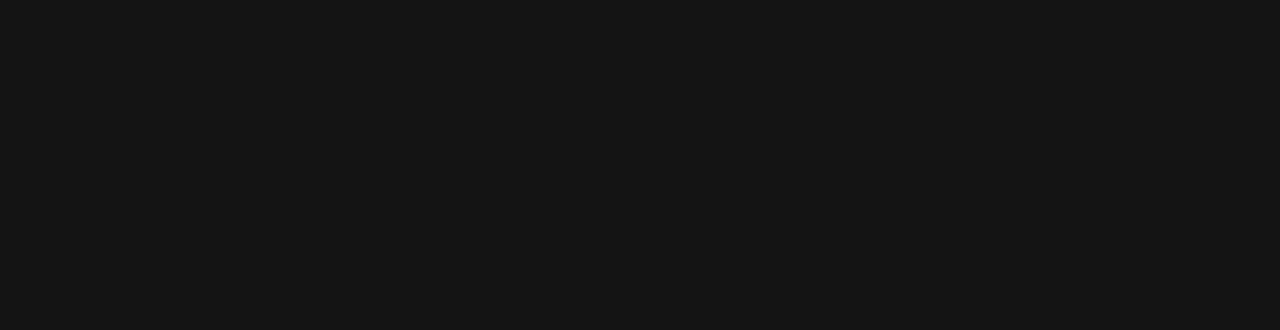
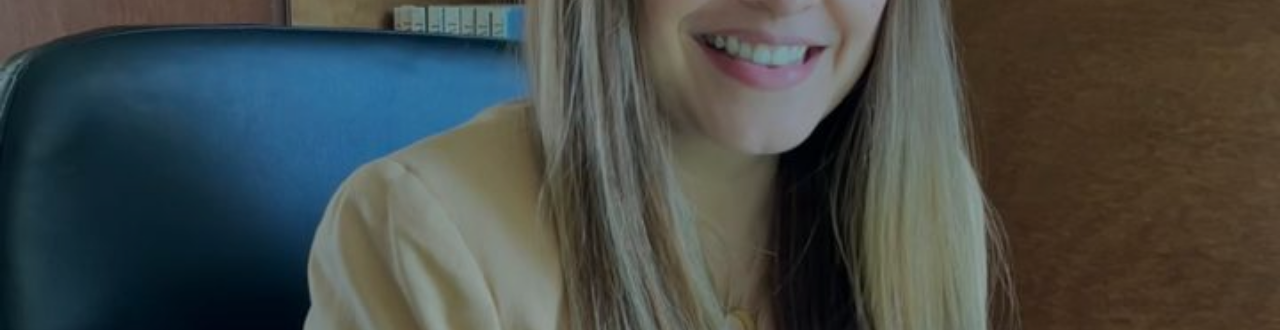
Before and after one commit to MemasV/pruebas, a plain HTML site: page index.html in a window 1280 px wide. Shown: the top 330 px of the page. Drawn offline with Linux system fonts and the light colour scheme; the site is published under a folder, as on GitHub Pages, so addresses that start at the root find nothing.

Commit message:
Update index.html

```diff
--- a/index.html
+++ b/index.html
@@ -17,7 +17,7 @@ body {
 }
 
 .hero {
-  background: url('/lou.jpeg') no-repeat center center/cover;
+  background: url('lou.jpeg') no-repeat center center/cover;
   height: 100vh;
   display: flex;
   flex-direction: column;
```
